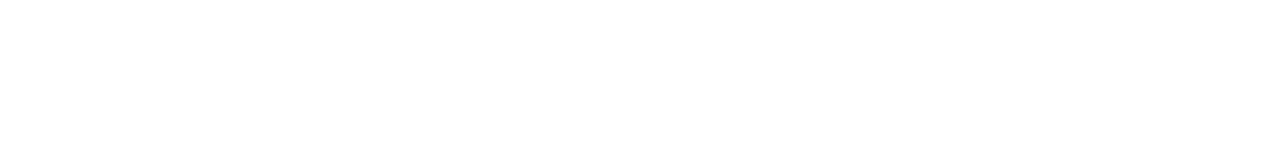
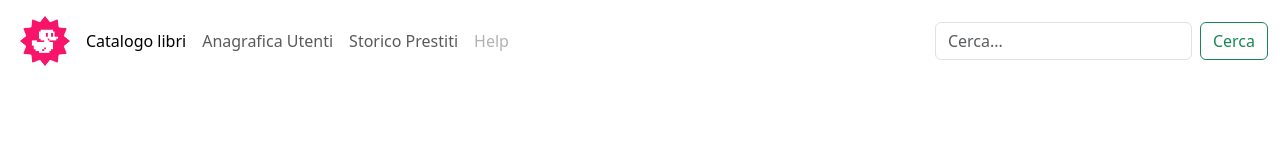
Before and after one commit to RossellaTaverni/html-css-bootstrap-dashboard, a plain HTML site: page index.html in a window 1280 px wide. Drawn offline with nearby package versions, Linux system fonts and the light colour scheme.

Commit message:
[UPD] Header structure update.

```diff
--- a/css/style.css
+++ b/css/style.css
@@ -0,0 +1,3 @@
+img{
+    width: 50px;
+}
--- a/index.html
+++ b/index.html
@@ -5,9 +5,45 @@
     <meta name="viewport" content="width=device-width, initial-scale=1.0">
     <link href="https://cdn.jsdelivr.net/npm/bootstrap@5.3.3/dist/css/bootstrap.min.css" rel="stylesheet" integrity="sha384-QWTKZyjpPEjISv5WaRU9OFeRpok6YctnYmDr5pNlyT2bRjXh0JMhjY6hW+ALEwIH" crossorigin="anonymous">
     <link rel="stylesheet" href="./css/style.css">
+    <link rel="stylesheet" href="https://cdnjs.cloudflare.com/ajax/libs/font-awesome/6.7.2/css/all.min.css" integrity="sha512-Evv84Mr4kqVGRNSgIGL/F/aIDqQb7xQ2vcrdIwxfjThSH8CSR7PBEakCr51Ck+w+/U6swU2Im1vVX0SVk9ABhg==" crossorigin="anonymous" referrerpolicy="no-referrer" />
     <title>Bootstrap Dashboard</title>
 </head>
 <body>
+
+    <header>
+        <nav class="navbar navbar-expand-lg">
+            <div class="container-fluid">
+              <img src="./img/duck.png" alt="logo" class="m-2">
+              <button class="navbar-toggler" type="button" data-bs-toggle="collapse" data-bs-target="#navbarSupportedContent" aria-controls="navbarSupportedContent" aria-expanded="false" aria-label="Toggle navigation">
+                <span class="navbar-toggler-icon"></span>
+              </button>
+              <div class="collapse navbar-collapse" id="navbarSupportedContent">
+                <ul class="navbar-nav me-auto mb-2 mb-lg-0">
+                  <li class="nav-item">
+                    <a class="nav-link active" aria-current="page" href="#">Catalogo libri</a>
+                  </li>
+                  <li class="nav-item">
+                    <a class="nav-link" href="#">Anagrafica Utenti</a>
+                  </li>
+                  <li class="nav-item dropdown">
+                    <a class="nav-link" href="#" role="button" data-bs-toggle="dropdown" aria-expanded="false">
+                        Storico Prestiti
+                    </a>
+                  </li>
+                  <li class="nav-item">
+                    <a class="nav-link disabled" aria-disabled="true">Help</a>
+                  </li>
+                </ul>
+                <form class="d-flex" role="search">
+                  <input class="form-control me-2" type="search" placeholder="Cerca..." aria-label="Cerca">
+                  <button class="btn btn-outline-success" type="submit">Cerca</button>
+                </form>
+              </div>
+            </div>
+          </nav>
+    </header>
+
+    <main></main>
 
 
 
```
